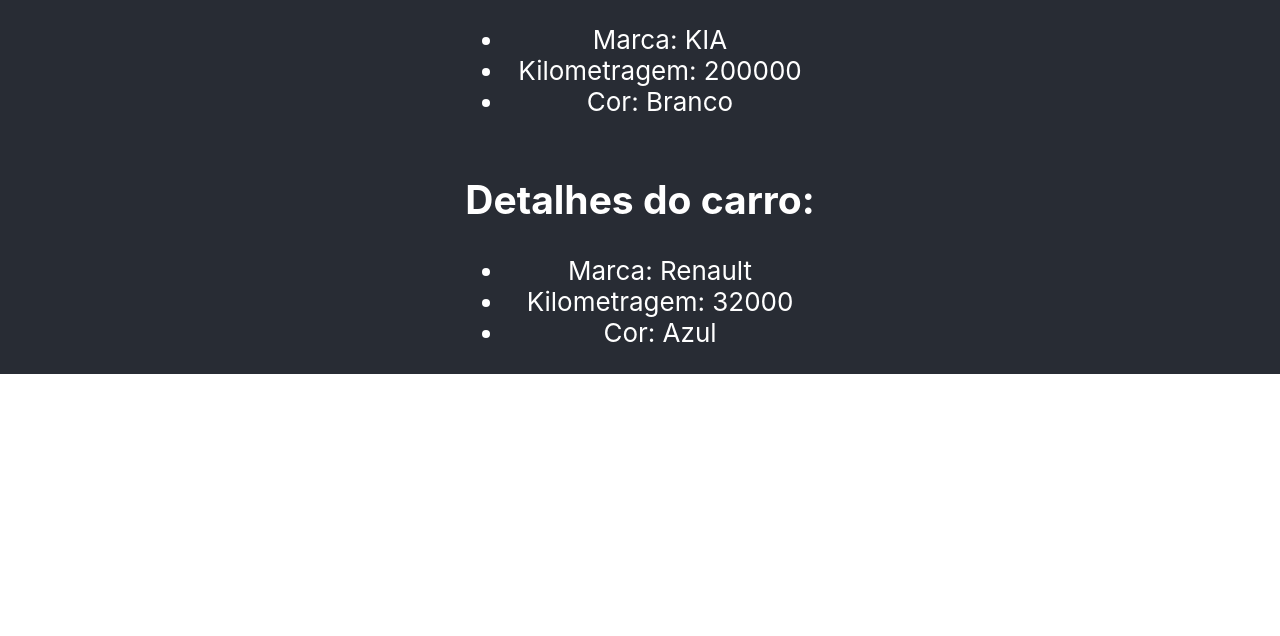
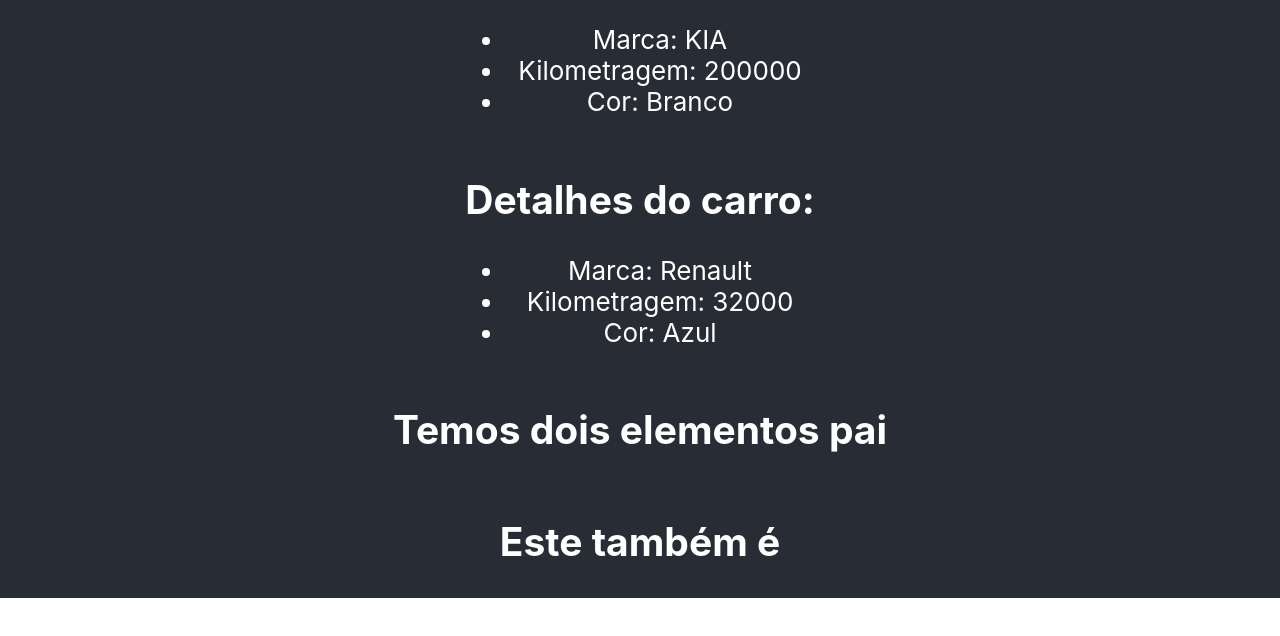
Before and after one commit to rcargnelutti/ReactZeroMaestria, a React (Create React App) app in the folder 3_AVANCANDO_NO_REACT/avancando/: page / in a window 1280 px wide. Shown: the part 2841-3477 px from the top of the page. Built offline with nearby package versions, Linux system fonts and the light colour scheme.

Commit message:
41 - Fragment

```diff
--- a/3_AVANCANDO_NO_REACT/avancando/src/App.js
+++ b/3_AVANCANDO_NO_REACT/avancando/src/App.js
@@ -3,6 +3,7 @@
 import City from './assets/city.jpg'
 import CarDetails from './components/CarDetails';
 import ConditionalRender from './components/CondidionalRender';
+import Fragment from './components/Fragment';
 import ListRender from './components/ListRender';
 import ManageData from './components/ManageData';
 import ShowUserName from './components/ShowUserName';
@@ -50,6 +51,8 @@
             km={car.km}
           />
         ))}
+        {/* fragments */}
+      <Fragment />
       </header>
     </div>
   );
--- /dev/null
+++ b/3_AVANCANDO_NO_REACT/avancando/src/components/Fragment.js
@@ -0,0 +1,16 @@
+import React from "react";
+
+const Fragment = () => {
+  return (
+    <>
+      <div>
+        <h2>Temos dois elementos pai</h2>
+      </div>
+      <div>
+        <h2>Este também é</h2>
+      </div>
+    </>
+  );
+};
+
+export default Fragment;
```
